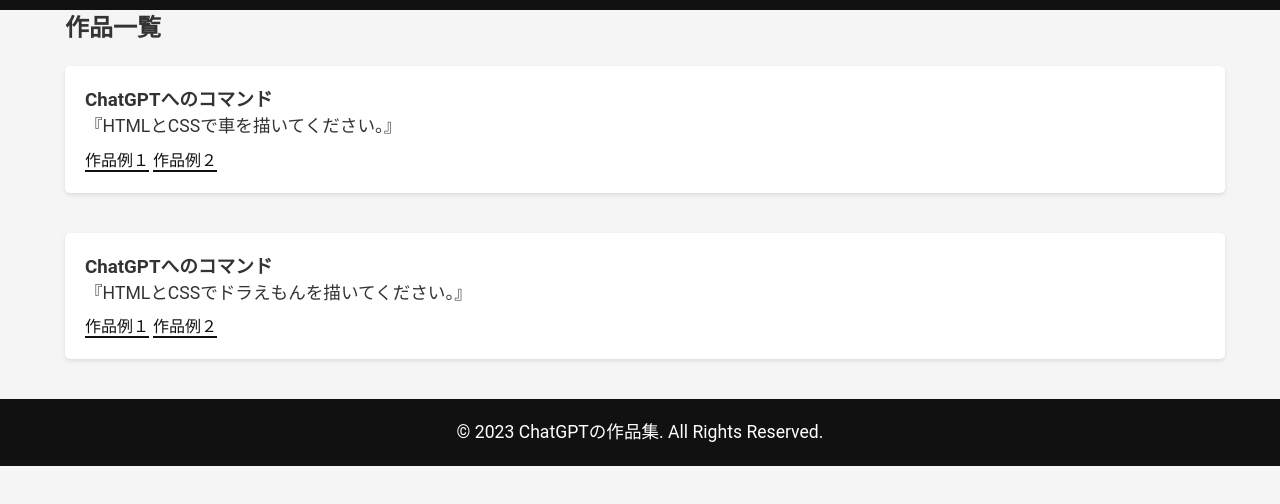
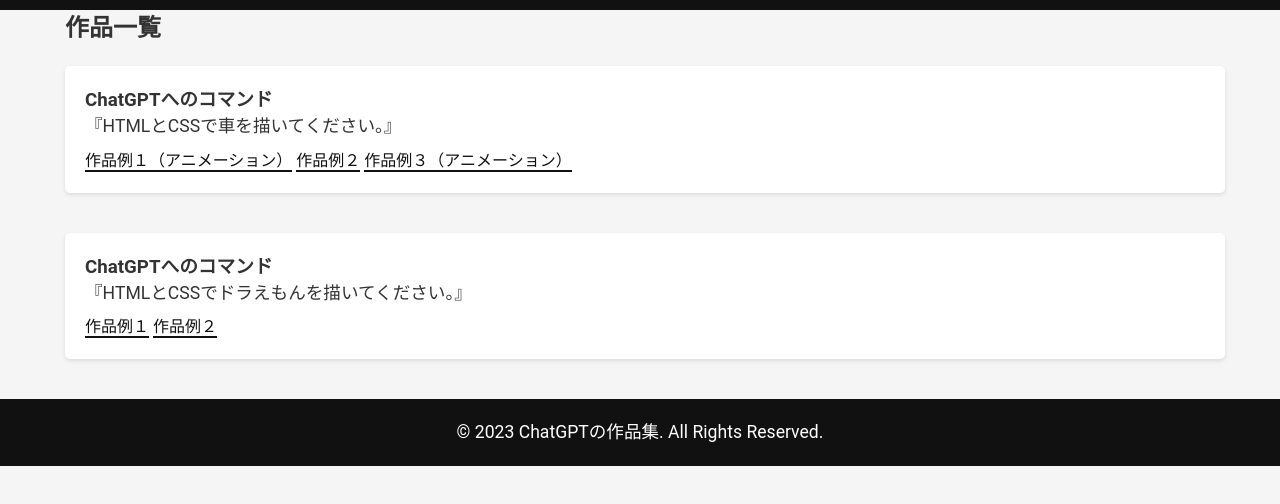
Before and after one commit to shingoa1/gpt, a plain HTML site: page showcase.html in a window 1280 px wide. Shown: the part 162-666 px from the top of the page. Drawn offline with Linux system fonts and the light colour scheme.

Commit message:
Update showcase.html

```diff
--- a/showcase.html
+++ b/showcase.html
@@ -26,8 +26,9 @@
         <div class="card">
           <h3>ChatGPTへのコマンド</h3>
           <p>『HTMLとCSSで車を描いてください。』</p>
-          <a href="car-1.html" class="btn">作品例１</a>
+          <a href="car-1.html" class="btn">作品例１（アニメーション）</a>
           <a href="car-2.html" class="btn">作品例２</a>
+          <a href="car-2.html" class="btn">作品例３（アニメーション）</a>
         </div>
 
         <div class="card">
```
